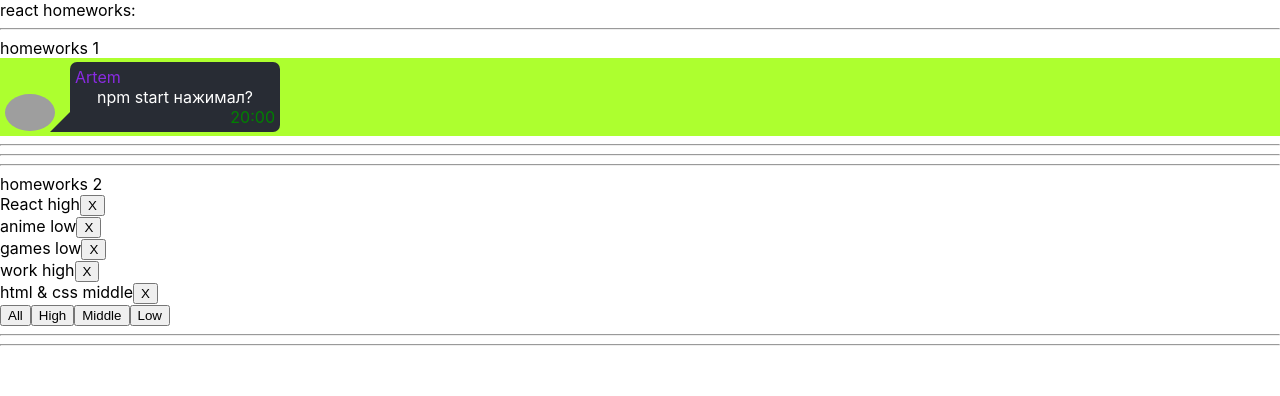
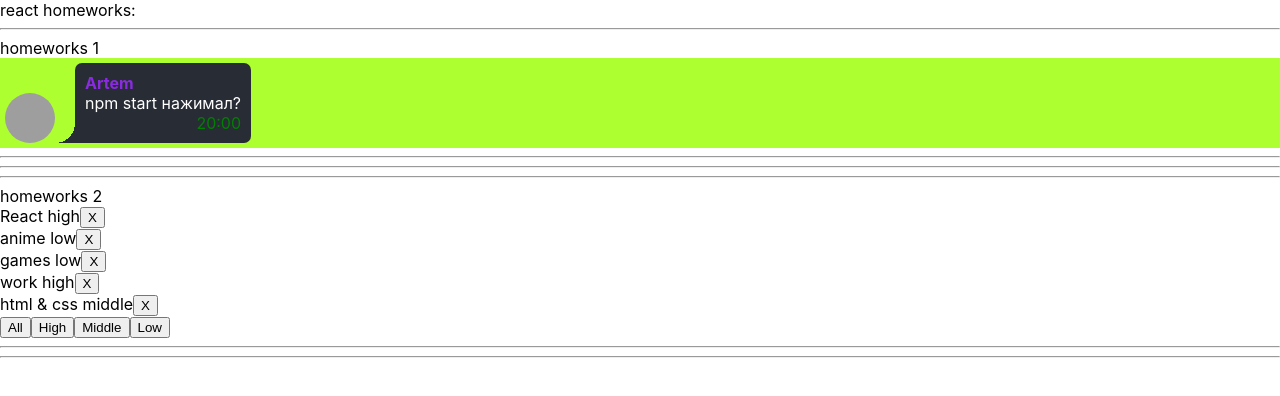
Before and after one commit to Zouker/homeworks, a React (Create React App) app: page / in a window 1280 px wide. Shown: the top 396 px of the page. Built offline with nearby package versions, Linux system fonts and the light colour scheme; grey boxes are pictures that could not be loaded.

Commit message:
fix: hw1

```diff
--- a/src/p2-homeworks/h1/Message.module.css
+++ b/src/p2-homeworks/h1/Message.module.css
@@ -1,52 +1,39 @@
-.wrapper {
+.message {
     display: flex;
-    flex-direction: row;
-    justify-content: flex-start;
-    flex-wrap: nowrap;
-    margin: 0;
-    padding: 0;
+    align-items: flex-end;
     background-color: greenyellow;
-}
-
-.text {
-    width: 200px;
-    margin: 4px 4px 4px 70px;
     padding: 5px;
-    position: relative;
-    text-align: center;
-    background-color: #282c34;
-    color: white;
-    border-radius: 7px;
-}
-
-.text::after {
-    content: '';
-    position: absolute;
-    left: -20px;
-    bottom: 0px;
-    border: 15px solid transparent;
-    border-right: 15px solid #282c34;
-    border-bottom: 15px solid #282c34;
 }
 
 .avatar {
-    position: relative;
+    width: 50px;
+    height: 50px;
+    border-radius: 50%;
 }
 
-.avatar img {
-    position: absolute;
-    bottom: 0;
-    margin: 5px;
-    width: 50px;
-    border-radius: 50%;
+.content {
+    padding: 10px;
+    background-color: #282c34;
+    border-radius: 7px 7px 7px 0;
+}
+
+.angle {
+    width: 20px;
+    height: 20px;
+    background: radial-gradient(circle at 0 0, rgba(0, 0, 0, 0) 20px, #282c34 0);
 }
 
 .name {
     color: blueviolet;
-    text-align: left;
+    font-weight: bold;
+}
+
+.text {
+    color: white;
 }
 
 .time {
+    display: flex;
+    justify-content: flex-end;
     color: green;
-    text-align: end;
 }
--- a/src/p2-homeworks/h1/Message.tsx
+++ b/src/p2-homeworks/h1/Message.tsx
@@ -1,5 +1,5 @@
 import React from 'react'
-import classes from './Message.module.css';
+import s from './Message.module.css';
 
 type MessagePropsType = {
     avatar: string
@@ -10,18 +10,18 @@ type MessagePropsType = {
 
 function Message(props: MessagePropsType) {
     return (
-        <div className={classes.message}>
-            <div className={classes.wrapper}>
-                <div className={classes.avatar}>
-                    <img src={props.avatar}/>
-                </div>
-                <div className={classes.text}>
-                    <div className={classes.name}>{props.name}</div>
-                    {props.message}
-                    <div className={classes.time}>{props.time}</div>
-                </div>
+        <div className={s.message}>
+            <img src={props.avatar} alt={'avatar'} className={s.avatar}/>
+
+            <div className={s.angle}/>
+
+            <div className={s.content}>
+                <div className={s.name}>{props.name}</div>
+                <div className={s.text}>{props.message}</div>
+                <div className={s.time}>{props.time}</div>
             </div>
         </div>
+
     )
 }
 
```
